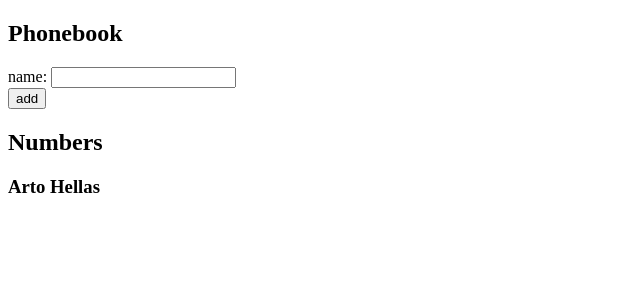
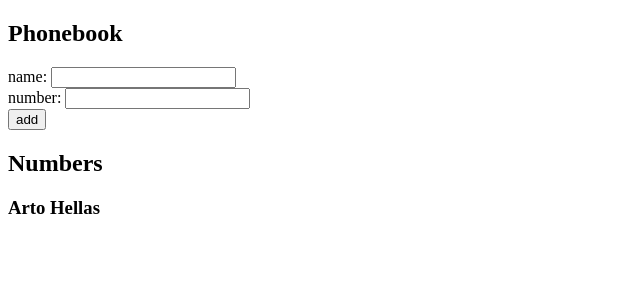
Before and after one commit to Jeeere/fullstack, a React (Create React App) app in the folder osa2/puhelinluettelo/: page / in a window 1280 px wide. Shown: the top 300 px of the page, without its empty margins (0-640 px from the left). Built offline with nearby package versions, Linux system fonts and the light colour scheme.

Commit message:
Add exercise 2.8

```diff
--- a/osa2/puhelinluettelo/src/App.js
+++ b/osa2/puhelinluettelo/src/App.js
@@ -3,20 +3,26 @@ import { useState } from "react";
 const App = () => {
   const [persons, setPersons] = useState([{ name: "Arto Hellas" }]);
   const [newName, setNewName] = useState("");
+  const [newPhone, setNewPhone] = useState("");
 
-  const handleInputChange = (event) => {
-    console.log(event.target.value);
+  const handleNameChange = (event) => {
+    console.log(`Name: ${event.target.value}`);
     setNewName(event.target.value);
+  };
+
+  const handlePhoneChange = (event) => {
+    console.log(`Phone: ${event.target.value}`);
+    setNewPhone(event.target.value);
   };
 
   const addPerson = (event) => {
     event.preventDefault();
     console.log("button clicked", event.target);
-    if (persons.some(e => e.name === newName)) {
-      alert(`${newName} is already added to phonebook`)
+    if (persons.some((e) => e.name === newName)) {
+      alert(`${newName} is already added to phonebook`);
     } else {
       const copy = [...persons];
-      copy.push({ name: newName });
+      copy.push({ name: newName, number: newPhone });
       setPersons(copy);
     }
   };
@@ -26,7 +32,10 @@ const App = () => {
       <h2>Phonebook</h2>
       <form onSubmit={addPerson}>
         <div>
-          name: <input value={newName} onChange={handleInputChange} />
+          name: <input value={newName} onChange={handleNameChange} />
+        </div>
+        <div>
+          number: <input value={newPhone} onChange={handlePhoneChange} />
         </div>
         <div>
           <button type="submit">add</button>
@@ -34,7 +43,9 @@ const App = () => {
       </form>
       <h2>Numbers</h2>
       {persons.map((person) => (
-        <h3 key={person.name}>{person.name}</h3>
+        <h3 key={person.name}>
+          {person.name} {person.number}
+        </h3>
       ))}
     </div>
   );
```
